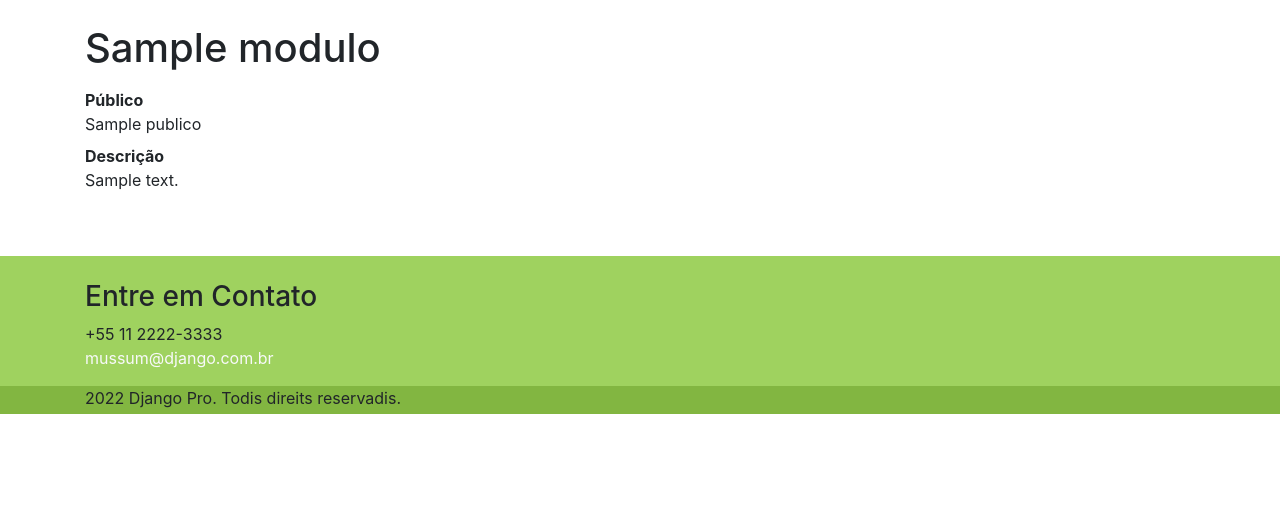
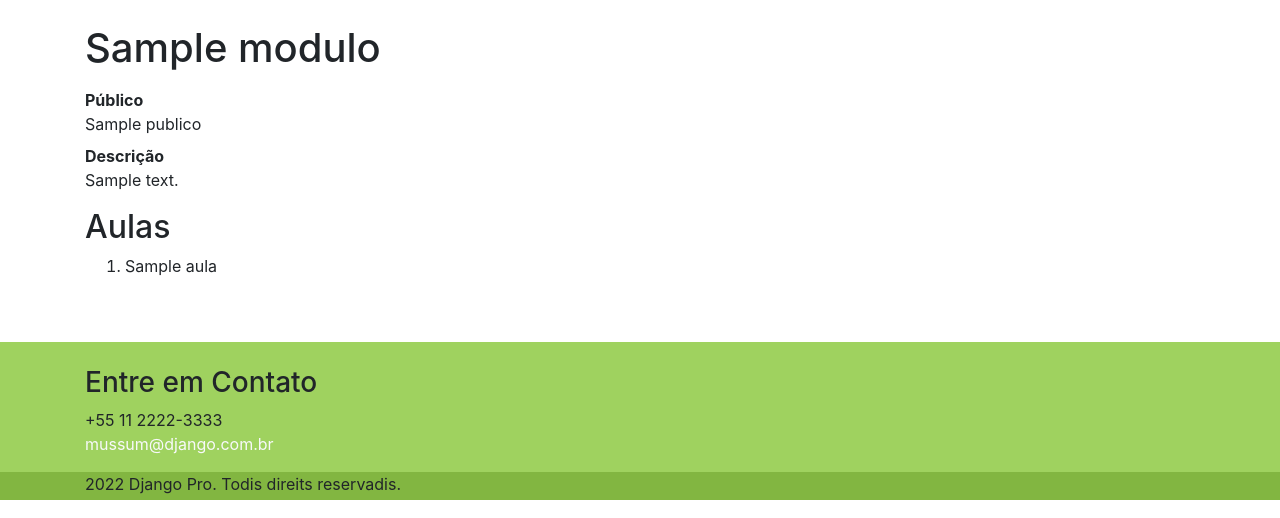
Before and after one commit to r-trevisan/curso-django, a Django app: template pypro/modulos/templates/modulos/modulo_detalhe.html in a window 1280 px wide. Shown: the part 56-574 px from the top of the page. Run offline with Django 4.2, Linux system fonts and the light colour scheme; the template is opened without the code that fills it: most values are stand-ins (such as "Sample title", 1, 10 or a date in 2020); some libraries are stand-ins or nearby versions.

Commit message:
Relação atributo _set

```diff
--- a/pypro/modulos/facade.py
+++ b/pypro/modulos/facade.py
@@ -13,3 +13,7 @@ def listar_modulos_ordenados() -> List[Modulo]:
 
 def encontrar_modulos(slug: str) -> Modulo:
     return Modulo.objects.get(slug=slug)
+
+
+def listar_aulas_de_modulo_ordenadas(modulo: Modulo):
+    return list(modulo.aula_set.order_by('order').all())
--- a/pypro/modulos/templates/modulos/modulo_detalhe.html
+++ b/pypro/modulos/templates/modulos/modulo_detalhe.html
@@ -13,6 +13,12 @@
 				<dt>Descrição</dt>
 				<dd>{{ modulo.descricao }}</dd>
 			</dl>
+			<h2>Aulas</h2>
+			<ol>
+				{% for aula in aulas %}
+				<li>{{ aula.titulo }}</li>
+				{% endfor %}
+			</ol>
 		</div>
 	</div>
 </div>
--- a/pypro/modulos/views.py
+++ b/pypro/modulos/views.py
@@ -4,4 +4,5 @@ from pypro.modulos import facade
 
 def detalhe(request, slug):
     modulo = facade.encontrar_modulos(slug)
-    return render(request, 'modulos/modulo_detalhe.html', {'modulo': modulo})
+    aulas = facade.listar_aulas_de_modulo_ordenadas(modulo)
+    return render(request, 'modulos/modulo_detalhe.html', {'modulo': modulo, 'aulas': aulas})
```
Also changed, not shown: pypro/modulos/tests/test_modulo_detalhe.py (renamed from pypro/modulos/tests/modulo_detalhe.py, +12 -2 lines).
